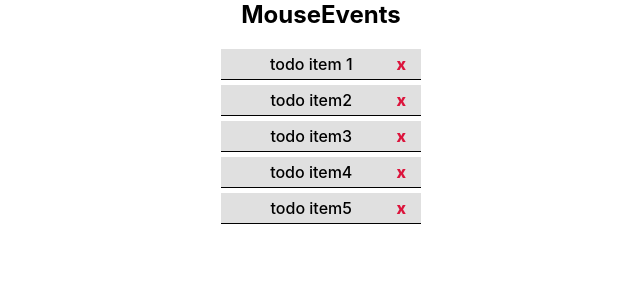
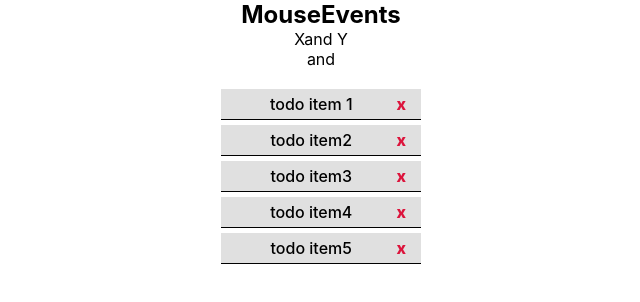
Before and after one commit to israfil3019/react-event, a React (Create React App) app: page / in a window 1280 px wide. Shown: the top 302 px of the page, without its empty margins (319-959 px from the left). Built offline with nearby package versions, Linux system fonts and the light colour scheme.

Commit message:
add mouseMove event

```diff
--- a/src/components/mouseEvents/MouseEvents.js
+++ b/src/components/mouseEvents/MouseEvents.js
@@ -1,17 +1,30 @@
+import {useState} from "react";
 import "./styles.css";
 
 const MouseEvents = () => {
+  const [coordX, setCoordX] = useState("")
+  const [coordY, setCoordY] = useState("")
+
   //click event
   const handleClick = (e) => {
     console.log(`event Obj: ${e}`)
     console.log(`event type: ${e.type}`)
   }
+
   //doubleClick event
   const handleDoubleClick = (e) => console.log("event type: ", e.type)
+
+  //mouseMove event
+  const handleMouseMove = (e) => {
+    setCoordX(e.nativeEvent.offsetX)
+    setCoordY(e.nativeEvent.offsetY)
+  }
 
   return (
     <>
       <h2>MouseEvents</h2>
+      <p><span>X</span>and Y</p>
+      <p><span>{coordX}</span>and {coordY}</p>
       <div style={{ display: "flex", justifyContent: "center" }}>
         <ul>
           <li id="todo-1" onClick={handleClick}>
@@ -20,7 +33,7 @@ const MouseEvents = () => {
           <li id="todo-2" onDoubleClick={handleDoubleClick}>
             todo item2<span>x</span>
           </li>
-          <li>
+          <li id="todo-3" onMouseMove={handleMouseMove}>
             todo item3<span>x</span>
           </li>
           <li>
```
